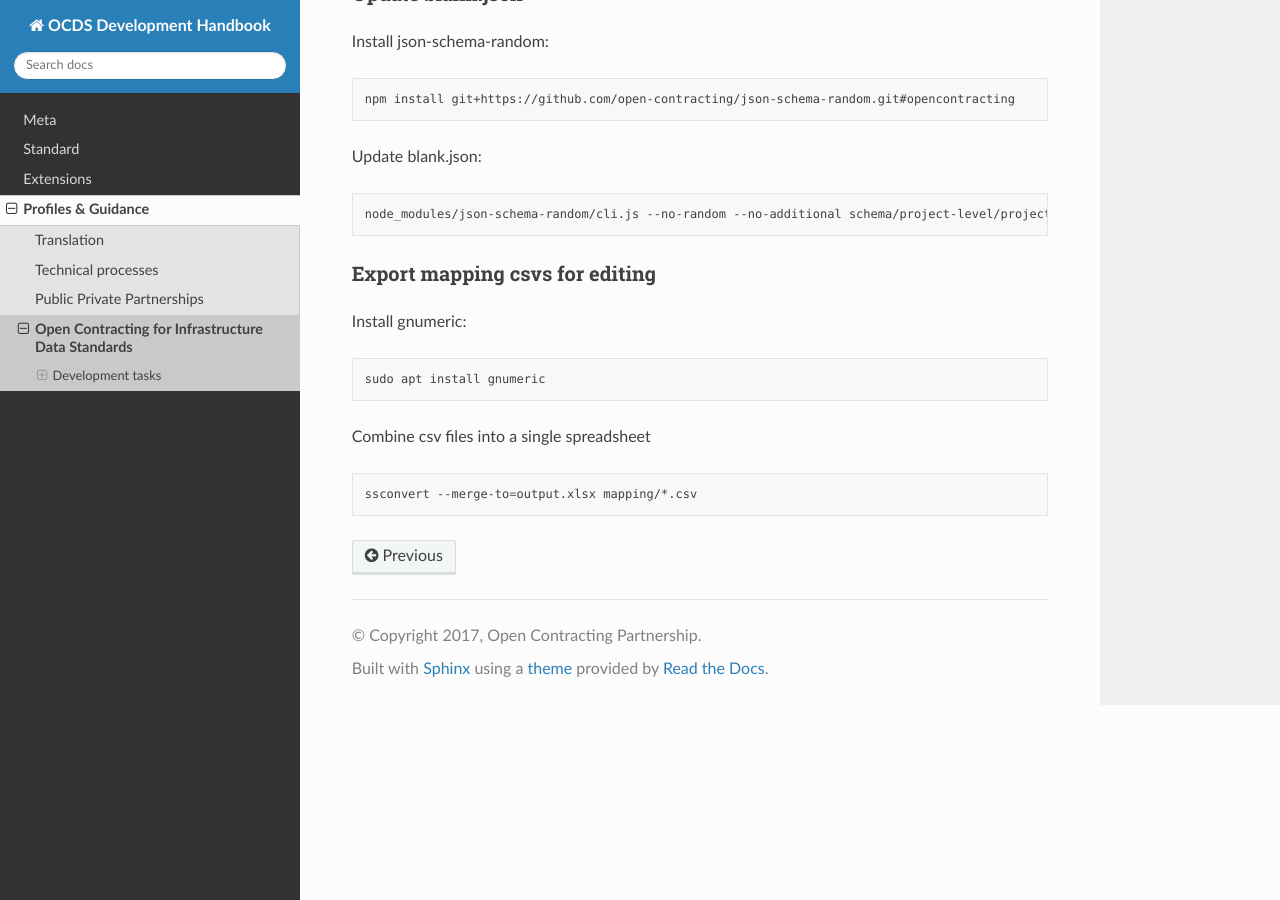
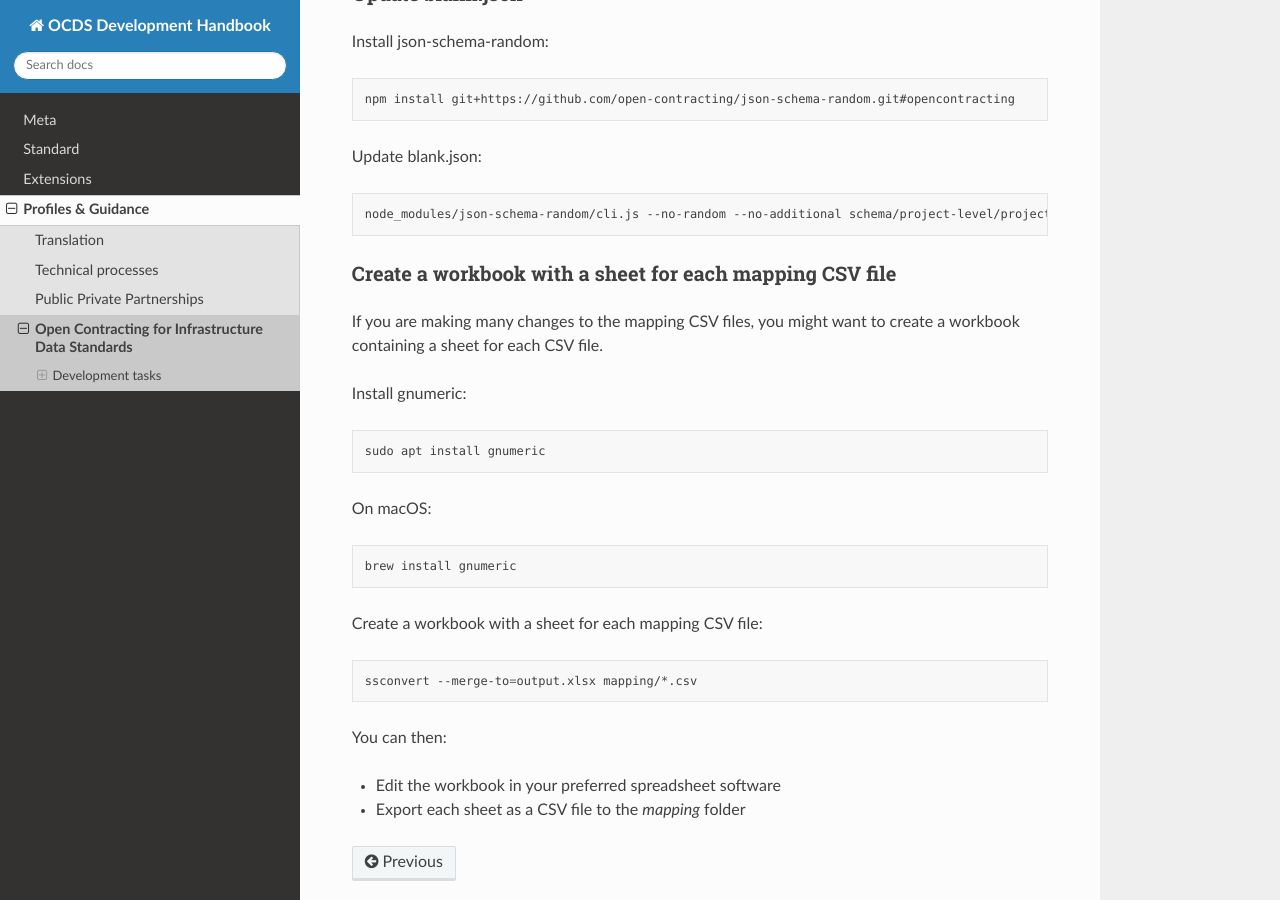
Before and after one commit to open-contracting/standard-development-handbook, a Sphinx documentation site: the page built from docs/profiles/infrastructure.rst, in a window 1280 px wide and 900 px high, scrolled down 537 px. Built offline with Sphinx 7.4.7 and the Read the Docs theme 2.0.0, drawn with Linux system fonts in a browser that asks for light colours.

Commit message:
clarify mapping workbook instructions

```diff
--- a/docs/profiles/infrastructure.rst
+++ b/docs/profiles/infrastructure.rst
@@ -31,8 +31,10 @@ Update blank.json:
 
    node_modules/json-schema-random/cli.js --no-random --no-additional schema/project-level/project-schema.json > docs/examples/blank.json
 
-Export mapping csvs for editing
-~~~~~~~~~~~~~~~~~~~~~~~~~~~~~~~
+Create a workbook with a sheet for each mapping CSV file
+~~~~~~~~~~~~~~~~~~~~~~~~~~~~~~~~~~~~~~~~~~~~~~~~~~~~~~~~
+
+If you are making many changes to the mapping CSV files, you might want to create a workbook containing a sheet for each CSV file.
 
 Install gnumeric:
 
@@ -40,8 +42,19 @@ Install gnumeric:
 
    sudo apt install gnumeric
 
-Combine csv files into a single spreadsheet
+On macOS:
+
+.. code-block:: shell
+
+  brew install gnumeric
+
+Create a workbook with a sheet for each mapping CSV file:
 
 .. code-block:: shell
 
    ssconvert --merge-to=output.xlsx mapping/*.csv
+
+You can then:
+
+* Edit the workbook in your preferred spreadsheet software
+* Export each sheet as a CSV file to the `mapping` folder
```
